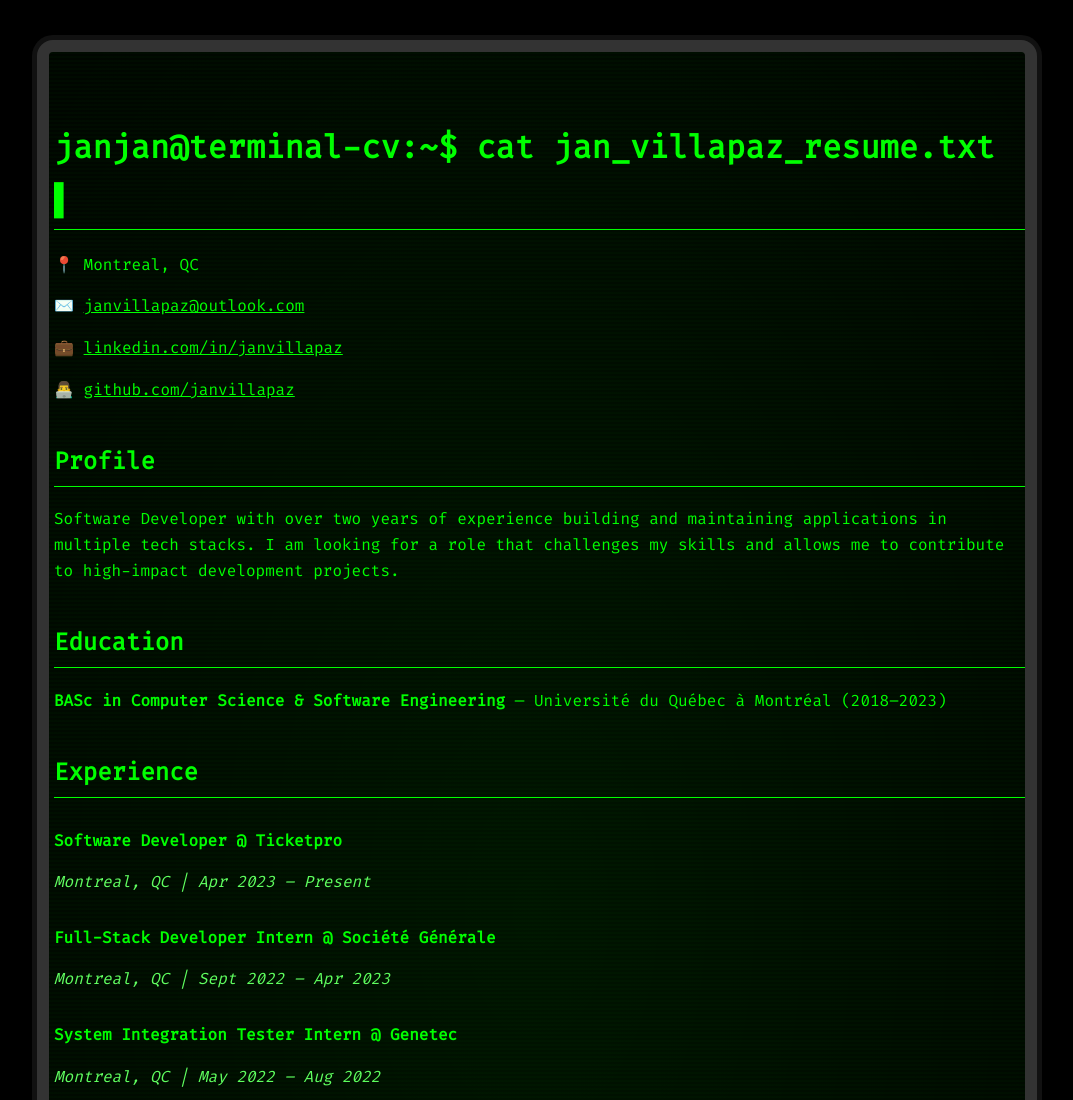
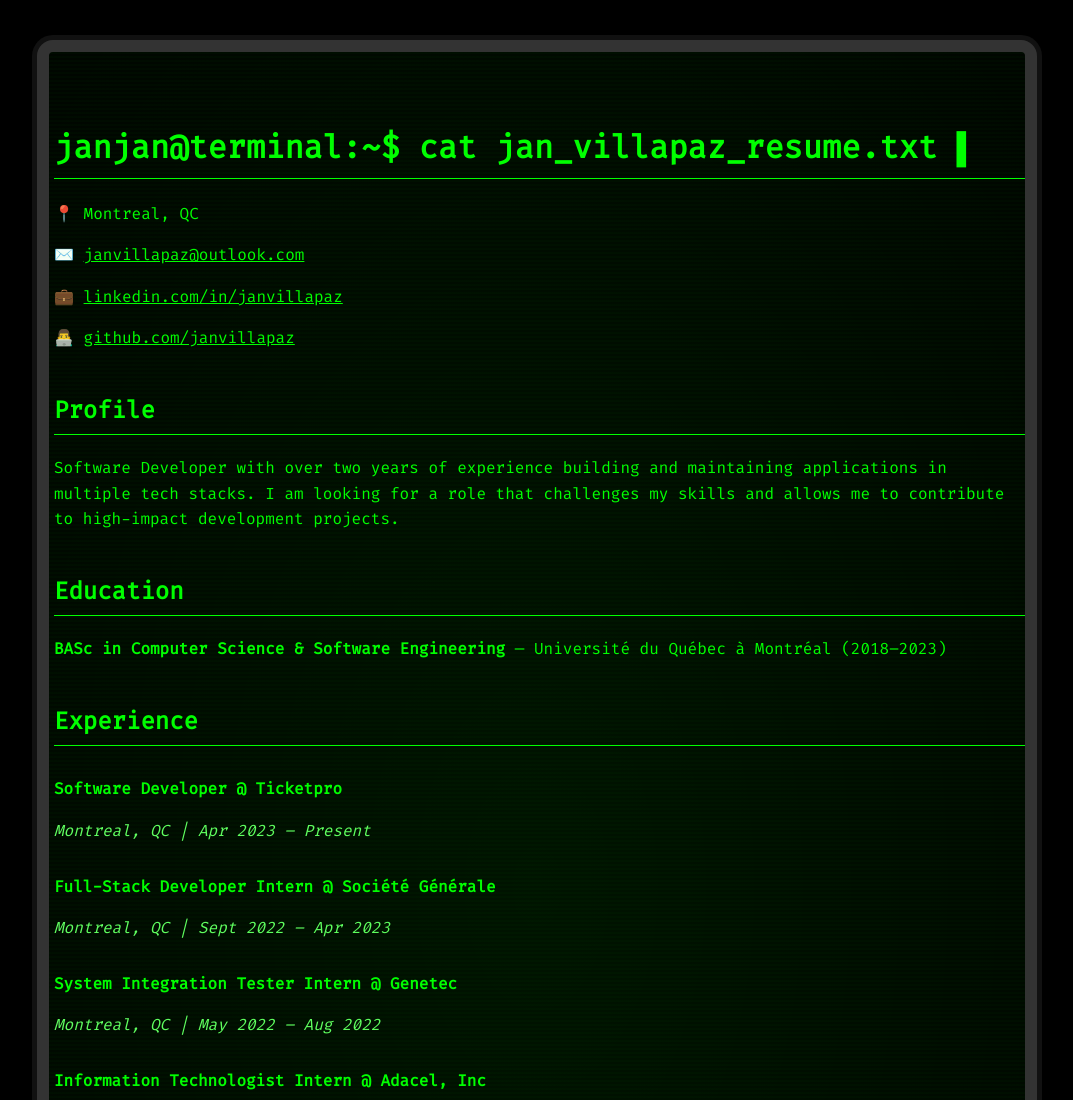
Before and after one commit to JanVillapaz/curriculum-vitae, a plain HTML site: page index.html in a window 1280 px wide. Shown: the top 1100 px of the page, without its empty margins (103-1176 px from the left). Drawn offline with Linux system fonts and the light colour scheme.

Commit message:
change terminal name

```diff
--- a/index.html
+++ b/index.html
@@ -9,7 +9,7 @@
 <body>
 <div class="monitor">
 
-    <h1>janjan@terminal-cv:~$ cat jan_villapaz_resume.txt
+    <h1>janjan@terminal:~$ cat jan_villapaz_resume.txt
         <span class="blink">▌</span>
     </h1>
 
```
